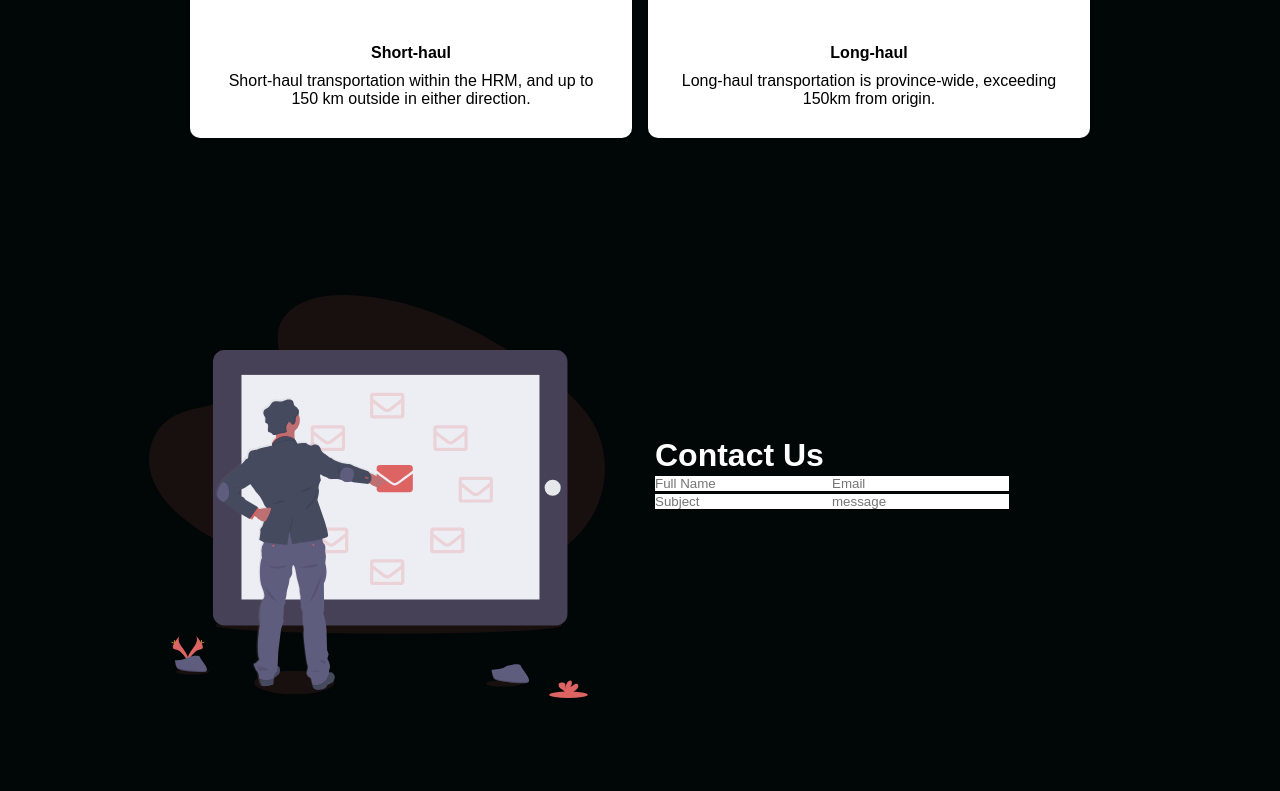
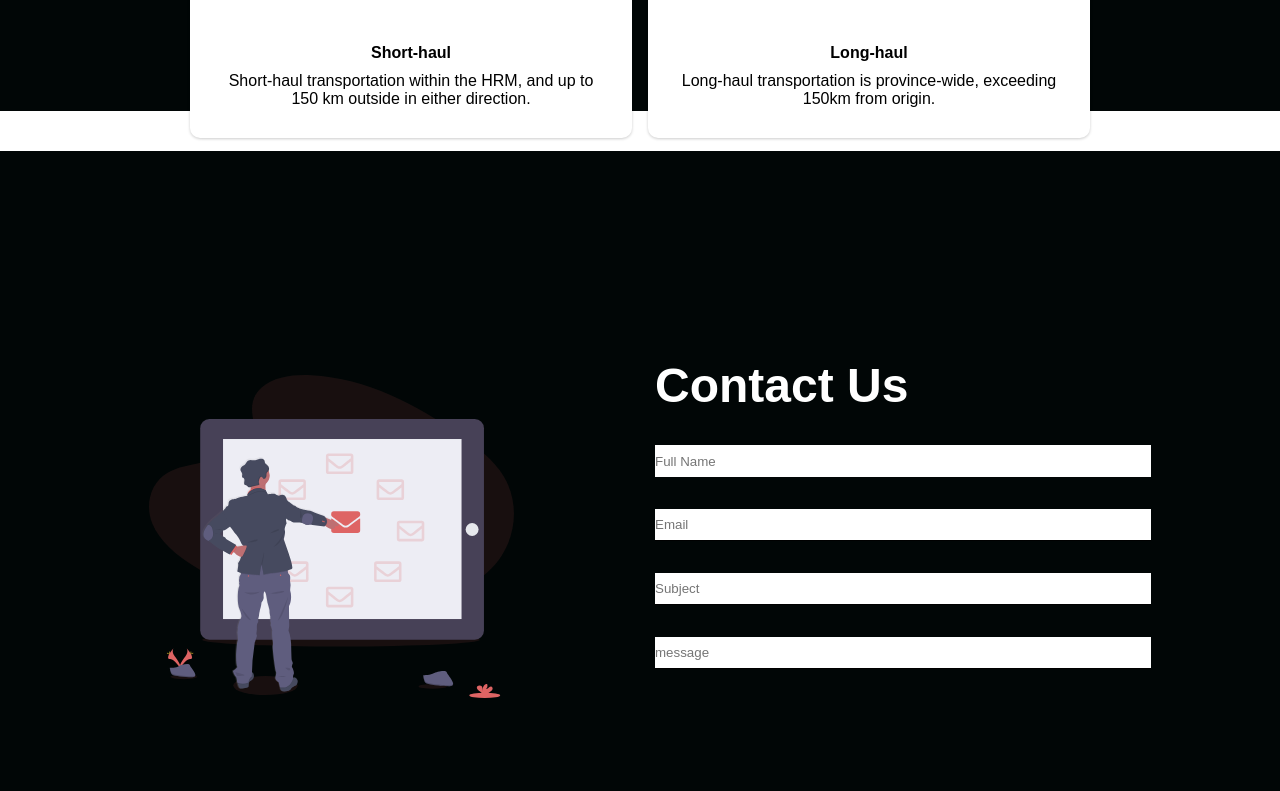
Before and after one commit to reyncode/moving-co, a React (Create React App) app: page / in a window 1280 px wide. Shown: the part 3089-3880 px from the top of the page. Built offline with nearby package versions, Linux system fonts and the light colour scheme; a web font is replaced by a local one.

Commit message:
Progress on contact page, all links working

```diff
--- a/src/components/Contact/ContactElements.js
+++ b/src/components/Contact/ContactElements.js
@@ -15,6 +15,7 @@ export const ContactWrapper = styled.div`
     height: 100vh;
     width: 100%;
     max-width: 1100px;
+    margin-top: 40px;
     margin-right: auto;
     margin-left: auto;
     padding: 0 24px;
@@ -33,9 +34,13 @@ export const ContactRow = styled.div`
 `
 
 export const Column1 = styled.div`
+    display: grid;
+    grid-auto-rows: minmax(auto, 1fr);
+    align-items: center;
+
     margin-bottom: 15px;
     padding: 0 15px;
-    grid-area: col1;
+    // grid-area: col1;
 `
 
 export const Column2 = styled.div`
@@ -49,44 +54,48 @@ export const Column2 = styled.div`
 `
 
 export const ContactForm = styled.form`
-    // position: absolute;
-    // top: 10%;
-    // left: 10%;
-    // width: 80%;
-    // height: 600px;
-
     max-width: 540px;
     padding-top: 0;
     padding-bottom: 60px;
+
+    @media screen and (max-width: 480px) {
+        justify-content: center;
+        align-items: center;
+    }
 `
 
 export const ContactH1 = styled.h1`
-    font-size: 2rem;
+    font-size: 3rem;
+
 `
 
 export const ContactName = styled.input`
-    width: 100%
+    width: 100%;
+    height: 2rem;
     margin-top: 2rem;
     border: none;
-    border-bottom: 1px solid #000;
+    // border-bottom: 1px solid #000;
 `
 
 export const ContactEmail = styled.input`
-    width: 100%
+    width: 100%;
+    height: 2rem;
     margin-top: 2rem;
     border: none;
     border-bottom: 1px solid #000;
 `
 
 export const ContactSubject = styled.input`
-    width: 100%
+    width: 100%;
+    height: 2rem;
     margin-top: 2rem;
     border: none;
     border-bottom: 1px solid #000;
 `
 
 export const ContactMessage = styled.input`
-    width: 100%
+    width: 100%;
+    height: 2rem;
     margin-top: 2rem;
     border: none;
     border-bottom: 1px solid #000;
@@ -98,7 +107,7 @@ export const ImgWrap = styled.div`
 `
 
 export const Img = styled.img`
-    width: 100%;
+    width: 80%;
     margin: 0 0 10px 0;
     padding-right: 0;
 `
--- a/src/components/Sidebar/SidebarElements.js
+++ b/src/components/Sidebar/SidebarElements.js
@@ -1,7 +1,7 @@
 import styled from 'styled-components';
 import { FaTimes } from 'react-icons/fa';
 import { Link as LinkS } from 'react-scroll';
-import { Link as LinkR } from 'react-router-dom';
+// import { Link as LinkR } from 'react-router-dom';
 
 export const SidebarContainer = styled.aside`
     position: fixed;
@@ -69,7 +69,7 @@ export const SideBtnWrap = styled.div`
     justify-content: center;
 `;
 
-export const SidebarRoute = styled(LinkR)`
+export const SidebarRoute = styled(LinkS)`
     border-radius: 50px;
     background: #de6464;
     white-space: nowrap;
--- a/src/components/Sidebar/index.js
+++ b/src/components/Sidebar/index.js
@@ -23,7 +23,7 @@ const Sidebar = ({ isOpen, toggle }) => {
                     <SidebarLink to='solutions' onClick={toggle}>Solutions</SidebarLink>
                 </SidebarMenu>
                 <SideBtnWrap>
-                    <SidebarRoute to='/contact'>Contact</SidebarRoute>
+                    <SidebarRoute to='contact' onClick={toggle}>Contact</SidebarRoute>
                 </SideBtnWrap>
             </SidebarWrapper>
         </SidebarContainer>
```
